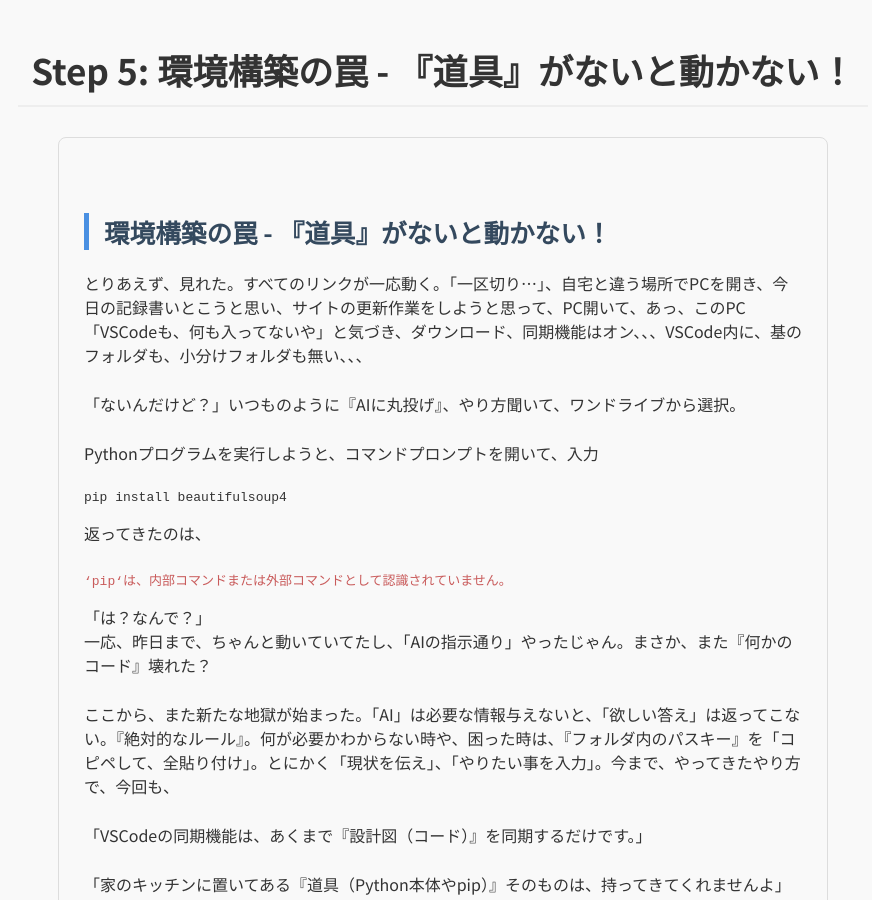
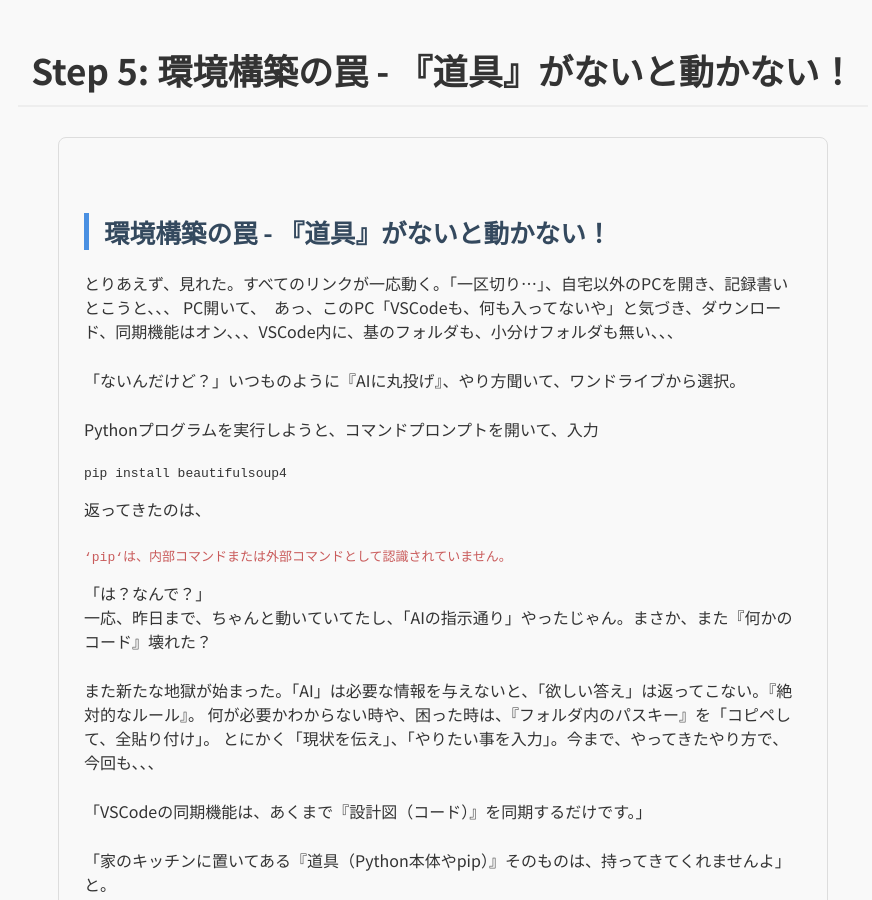
Before and after one commit to 0513reo/reo, a Jekyll site: the page built from _logs/2025-06-25-day5.md, in a window 1280 px wide and 900 px high. Shown: the whole window, without its empty margins (197-1069 px from the left). Built offline with Jekyll 4.4.1, drawn with Linux system fonts in a browser that asks for light colours.

Commit message:
Add files via upload

```diff
--- a/_config.yml
+++ b/_config.yml
@@ -1,33 +1,14 @@
 title: アラフィフ親父とアラサーミセスの挑戦
 description: AI・副業・悩み・ギャップ・そして日々の奮闘。誰かの何かの参考になれば。
-# baseurl: "/Python自動化まとめ" # ← GitHub PagesのURLに合わせて設定
+baseurl: "/reo"
 
-# これが、新しいコレクションの定義です！
 collections:
   our_story:
     output: true
+    permalink: /story/:name/
   logs:
     output: true
+    permalink: /logs/:name/
   tweets:
     output: true
-
-# デフォルトのレイアウト設定
-defaults:
-  -
-    scope:
-      path: ""
-      type: "our_story"
-    values:
-      layout: "default"
-  -
-    scope:
-      path: ""
-      type: "logs"
-    values:
-      layout: "default"
-  -
-    scope:
-      path: ""
-      type: "tweets"
-    values:
-      layout: "default"
+    permalink: /tweets/:name/
--- a/_logs/2025-06-25-day5.md
+++ b/_logs/2025-06-25-day5.md
@@ -15,7 +13,8 @@
         <div class="step-box">
             <h2>環境構築の罠 - 『道具』がないと動かない！</h2>
             <p>
-                とりあえず、見れた。すべてのリンクが一応動く。「一区切り…」、自宅と違う場所でPCを開き、今日の記録書いとこうと思い、サイトの更新作業をしようと思って、PC開いて、あっ、このPC「VSCodeも、何も入ってないや」と気づき、ダウンロード、同期機能はオン、、、VSCode内に、基のフォルダも、小分けフォルダも無い、、、
+                とりあえず、見れた。すべてのリンクが一応動く。「一区切り…」、自宅以外のPCを開き、記録書いとこうと、、、
+                PC開いて、　あっ、このPC「VSCodeも、何も入ってないや」と気づき、ダウンロード、同期機能はオン、、、VSCode内に、基のフォルダも、小分けフォルダも無い、、、
             </p>
             <p>
                 「ないんだけど？」いつものように『AIに丸投げ』、やり方聞いて、ワンドライブから選択。
@@ -33,7 +32,9 @@
                 一応、昨日まで、ちゃんと動いていてたし、「AIの指示通り」やったじゃん。まさか、また『何かのコード』壊れた？
             </p>
             <p>
-                ここから、また新たな地獄が始まった。「AI」は必要な情報与えないと、「欲しい答え」は返ってこない。『絶対的なルール』。何が必要かわからない時や、困った時は、『フォルダ内のパスキー』を「コピペして、全貼り付け」。とにかく「現状を伝え」、「やりたい事を入力」。今まで、やってきたやり方で、今回も、
+                また新たな地獄が始まった。「AI」は必要な情報を与えないと、「欲しい答え」は返ってこない。『絶対的なルール』。
+                何が必要かわからない時や、困った時は、『フォルダ内のパスキー』を「コピペして、全貼り付け」。
+                とにかく「現状を伝え」、「やりたい事を入力」。今まで、やってきたやり方で、今回も、、、
             </p>
             <div class="quote">
                 <p>「VSCodeの同期機能は、あくまで『設計図（コード）』を同期するだけです。」</p>
@@ -74,32 +75,28 @@
         </div>
     </div>
 
-    <!-- ★★★ どんな記事でも、コピペで使える、完璧なナビゲーション ★★★ -->
-    <div class="navigation-links" style="display: flex; justify-content: space-between; align-items: center; margin-top: 30px; padding-top: 20px; border-top: 1px solid #eee;">
-        {% assign collection_name = page.collection | default: page.category %}
-        {% assign posts_in_collection = site[collection_name] | sort: 'date' %}
-        {% for post in posts_in_collection %}
-            {% if post.url == page.url %}
-                {% assign prev_post = posts_in_collection[forloop.index0 | minus: 1] %}
-                {% if forloop.last == false %}{% assign next_post = posts_in_collection[forloop.index] %}{% endif %}
-            {% endif %}
-        {% endfor %}
-        <div>
-            {% if prev_post %}
-                <a href="{{ prev_post.url | relative_url }}" class="read-more-btn">« {{ prev_post.title }}</a>
-            {% else %}
-                <span> </span>
-            {% endif %}
-        </div>
-        <div>
-            {% if next_post %}
-                <a href="{{ next_post.url | relative_url }}" class="read-more-btn">{{ next_post.title }} »</a>
-            {% else %}
-                <span> </span>
-            {% endif %}
-        </div>
+<!-- ★★★ 究極の自動ナビゲーション ★★★ -->
+<div class="navigation-links">
+    {% assign collection_name = page.collection %}
+    {% assign posts_in_collection = site[collection_name] | sort: 'date' %}
+    {% for post in posts_in_collection %}
+        {% if post.url == page.url %}
+            {% assign prev_post = posts_in_collection[forloop.index0 | minus: 1] %}
+            {% if forloop.last == false %}{% assign next_post = posts_in_collection[forloop.index] %}{% endif %}
+        {% endif %}
+    {% endfor %}
+
+    <div class="prev-link">
+        {% if prev_post.url and forloop.first == false %}
+            <a href="{{ prev_post.url | relative_url }}" class="read-more-btn">« {{ prev_post.title }}</a>
+        {% endif %}
     </div>
-    <div class="back-link" style="text-align: center; margin-top: 50px;">
-        <a href="{{ '/' | relative_url }}" class="main-button" style="display:inline-block; width:auto;">« トップページに戻る</a>
+    <div class="next-link">
+        {% if next_post.url %}
+            <a href="{{ next_post.url | relative_url }}" class="read-more-btn">{{ next_post.title }} »</a>
+        {% endif %}
     </div>
 </div>
+<div class="back-link">
+    <a href="{{ '/' | relative_url }}" class="main-button">« トップページに戻る</a>
+</div>
```
Also changed, not shown: other parts of _logs/2025-06-25-day5.md (+0 -2 lines), _logs/2025-06-21-day1.md (+22 -22 lines), _logs/2025-06-22-day2.md (+22 -22 lines), _logs/2025-06-23-day3.md (+23 -23 lines), _logs/2025-06-24-day4.md (+22 -22 lines).
